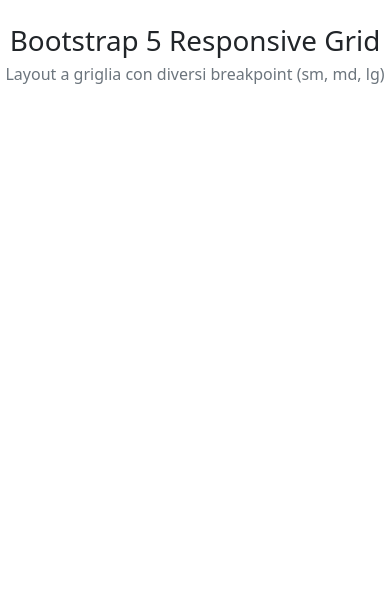
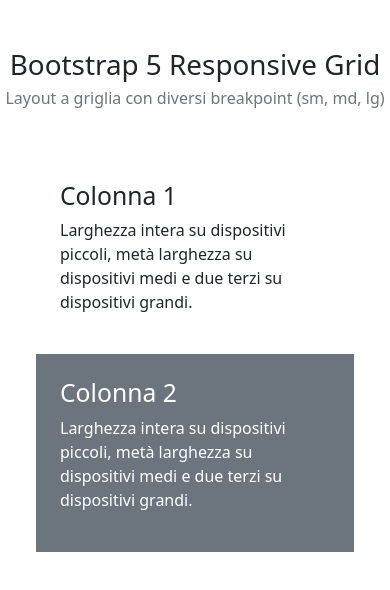
Before and after one commit to micheleferri01/htmlcss-bootstrap-layout, a plain HTML site: page index.html in a window 390 px wide. Drawn offline with nearby package versions, Linux system fonts and the light colour scheme.

Commit message:
first row for small screens

```diff
--- a/index.html
+++ b/index.html
@@ -9,11 +9,21 @@
      <link href="https://cdn.jsdelivr.net/npm/bootstrap@5.3.8/dist/css/bootstrap.min.css" rel="stylesheet" integrity="sha384-sRIl4kxILFvY47J16cr9ZwB07vP4J8+LH7qKQnuqkuIAvNWLzeN8tE5YBujZqJLB" crossorigin="anonymous">
 </head>
 <body>
-    <header class="text-center my-4">
+    <header class="text-center my-5">
         <h1>Bootstrap 5 Responsive Grid</h1>
         <h2 class="fs-6 text-secondary">Layout a griglia con diversi breakpoint (sm, md, lg)</h2>
     </header>
-    <div class="container">
+    <div class="container-fluid px-4">
+        <div class="row px-4">
+            <div class="col-12 p-4">
+                <h2>Colonna 1</h2>
+                <p>Larghezza intera su dispositivi piccoli, metà larghezza su dispositivi medi e due terzi su dispositivi grandi.</p>
+            </div>
+            <div class="col-12 text-bg-secondary p-4">
+                <h2>Colonna 2</h2>
+                <p>Larghezza intera su dispositivi piccoli, metà larghezza su dispositivi medi e due terzi su dispositivi grandi.</p>
+            </div>
+        </div>
 
     </div>
 
```
